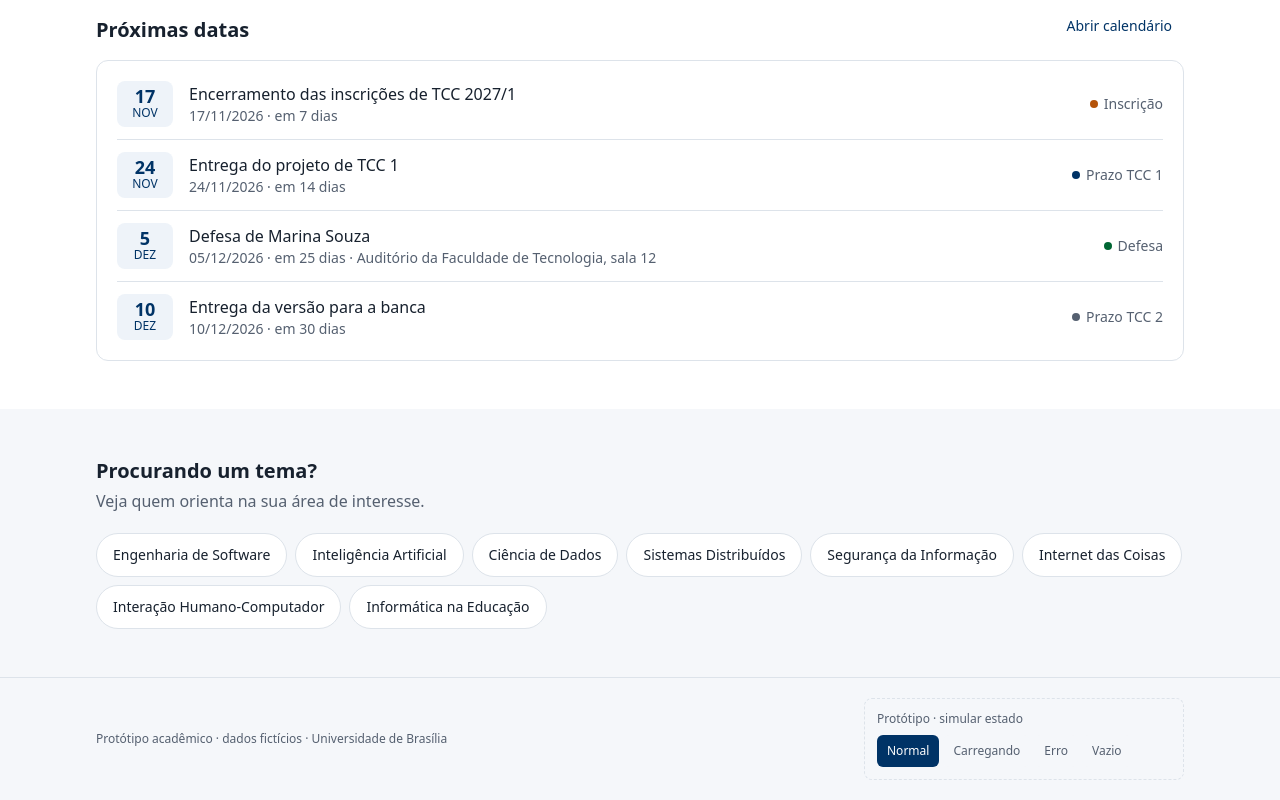
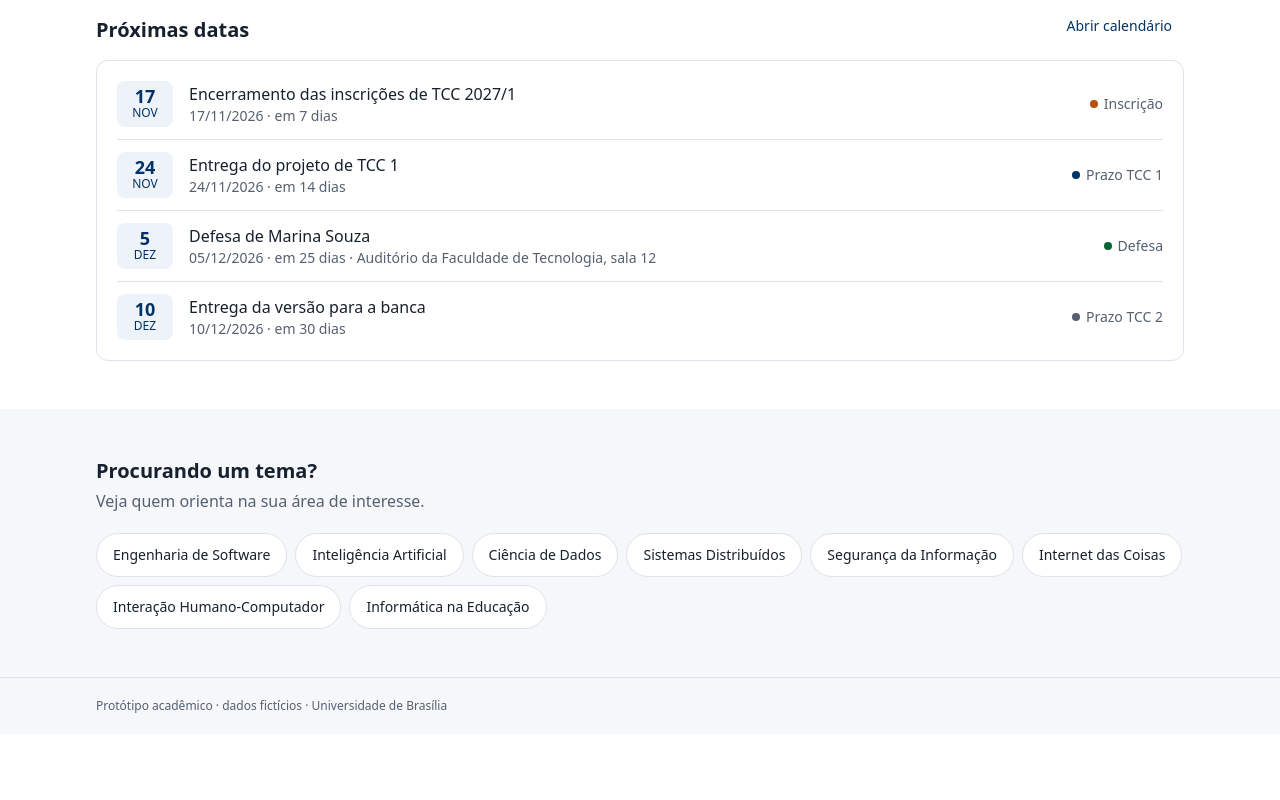
Before and after one commit to TCC-Gestao-e-acompanhamento/frontend, a React (Vite) app: page / in a window 1280 px wide. Shown: the part 581-1381 px from the top of the page. After the commit the page ends 1315 px from the top, so only its background shows below. Built offline with nearby package versions, Linux system fonts and the light colour scheme.

Commit message:
chore: seletor de estados do protótipo desligado para tirar prints

```diff
--- a/src/layouts/AppShell.tsx
+++ b/src/layouts/AppShell.tsx
@@ -6,7 +6,7 @@ import { contarInscricoesNovas } from '../services/api'
 import { cn, initials } from '../lib/format'
 import { NAV, ROLE_LABEL } from '../routes/navigation'
 import { Brand } from './Brand'
-import { SimulateStates } from './SimulateStates'
+// import { SimulateStates } from './SimulateStates' // protótipo: desligado para tirar prints; descomente para voltar o seletor de estados
 import { ShellContext } from './shellContext'
 
 /** Layout único da área logada; a navegação muda conforme o perfil. */
@@ -111,7 +111,7 @@ export function AppShell({ children }: { children: ReactNode }) {
               <Icon name="arrow" />
               Ir para o site público
             </Link>
-            <SimulateStates />
+            {/* <SimulateStates /> */}
           </div>
         </aside>
 
--- a/src/layouts/PublicLayout.tsx
+++ b/src/layouts/PublicLayout.tsx
@@ -4,7 +4,7 @@ import { ButtonLink } from '../design-system'
 import { cn } from '../lib/format'
 import { homePath } from '../routes/navigation'
 import { Brand } from './Brand'
-import { SimulateStates } from './SimulateStates'
+// import { SimulateStates } from './SimulateStates' // protótipo: desligado para tirar prints; descomente para voltar o seletor de estados
 
 const links = [
   { to: '/', label: 'Início', end: true },
@@ -56,7 +56,7 @@ export function PublicLayout() {
         <div className="mx-auto flex max-w-6xl flex-wrap items-center justify-between gap-4 px-4 py-5 text-xs text-ink-muted lg:px-8">
           <p>Protótipo acadêmico · dados fictícios · Universidade de Brasília</p>
           <div className="w-full max-w-xs">
-            <SimulateStates />
+            {/* <SimulateStates /> */}
           </div>
         </div>
       </footer>
```
